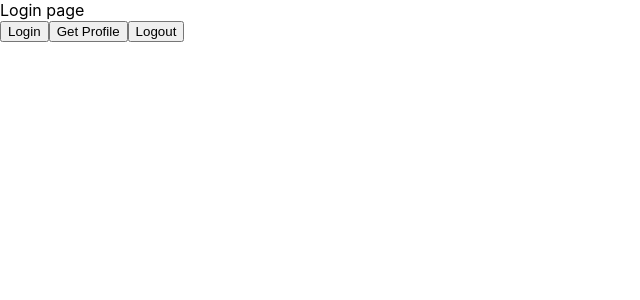
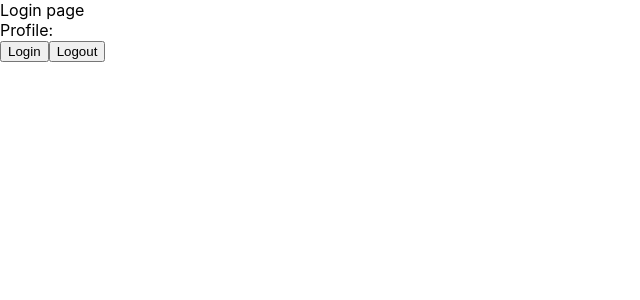
Before and after one commit to vnqmai/learn-nextjs, a Next.js app: page /login in a window 1280 px wide. Shown: the top 300 px of the page, without its empty margins (0-640 px from the left). Built offline with nearby package versions, Linux system fonts and the light colour scheme.

Commit message:
implement useAuth to login logout fetch profile

```diff
--- /dev/null
+++ b/hooks/index.ts
@@ -0,0 +1 @@
+export * from './use-auth'
--- /dev/null
+++ b/hooks/use-auth.ts
@@ -0,0 +1,27 @@
+import { authApi } from '@/api/index'
+import useSWR from 'swr'
+import { PublicConfiguration } from 'swr/_internal'
+// save profile
+export const useAuth = (options: Partial<PublicConfiguration>) => {
+  const { data: profile, mutate } = useSWR('/profile', {
+    revalidateOnFocus: false,
+    dedupingInterval: 60000, // 1hr
+    ...options,
+  })
+
+  const login = async () => {
+    await authApi.login({ username: 'test', password: '123456' })
+    await mutate() // call /profile api again
+  }
+  const logout = async () => {
+    await authApi.logout()
+    mutate({}, false)
+  }
+
+  return {
+    profile,
+    mutate,
+    login,
+    logout,
+  }
+}
--- a/pages/login.tsx
+++ b/pages/login.tsx
@@ -1,23 +1,29 @@
-import { authApi } from '@/api/index'
+// import { authApi } from '@/api/index'
+import { useAuth } from '@/hooks/index'
 
 export default function LoginPage() {
-  const handleLogin = () => {
+  const { profile, login, logout } = useAuth({ revalidateOnMount: false })
+  const handleLogin = async () => {
     try {
-      authApi.login({ username: 'test', password: '123456' })
+      // authApi.login({ username: 'test', password: '123456' })
+      await login()
+      console.log('redirect to dashboard')
     } catch (error) {
       console.log('failed to login', error)
     }
   }
-  const handleGetProfile = () => {
+  // const handleGetProfile = () => {
+  //   try {
+  //     authApi.getProfile()
+  //   } catch (error) {
+  //     console.log('failed to get profile', error)
+  //   }
+  // }
+  const handleLogout = async () => {
     try {
-      authApi.getProfile()
-    } catch (error) {
-      console.log('failed to get profile', error)
-    }
-  }
-  const handleLogout = () => {
-    try {
-      authApi.logout()
+      // authApi.logout()
+      await logout()
+      console.log('redirect to login')
     } catch (error) {
       console.log('failed to logout', error)
     }
@@ -26,9 +32,10 @@ export default function LoginPage() {
   return (
     <div>
       <div>Login page</div>
+      <div>Profile: {JSON.stringify(profile, null, 4)}</div>
       <div>
         <button onClick={handleLogin}>Login</button>
-        <button onClick={handleGetProfile}>Get Profile</button>
+        {/* <button onClick={handleGetProfile}>Get Profile</button> */}
         <button onClick={handleLogout}>Logout</button>
       </div>
     </div>
--- a/tsconfig.json
+++ b/tsconfig.json
@@ -19,7 +19,8 @@
       "@/interface/*": ["./interface/models/*"],
       "@/components/*": ["./components/*"],
       "@/styles/*": ["./styles/*"],
-      "@/api/*": ["./api-client/*"]
+      "@/api/*": ["./api-client/*"],
+      "@/hooks/*": ["./hooks/*"]
     }
   },
   "include": ["next-env.d.ts", "**/*.ts", "**/*.tsx"],
```
